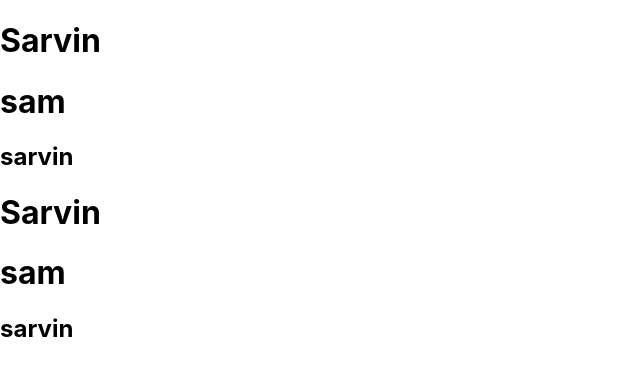
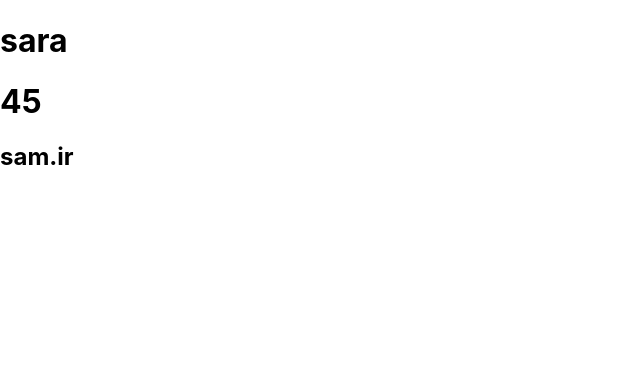
Before and after one commit to mohamadsam9667/react-1, a React (Create React App) app in the folder start-react/: page / in a window 1280 px wide. Shown: the top 376 px of the page, without its empty margins (0-640 px from the left). Built offline with nearby package versions, Linux system fonts and the light colour scheme.

Commit message:
using props in component
استفاده از پراپس در کامپوننت

```diff
--- a/start-react/src/App.js
+++ b/start-react/src/App.js
@@ -4,28 +4,33 @@ import './App.css';
 function App() {
 
 
+  const GetName = (name) => {
+    return name;
+  }
+    // //props
+    // const props={
+    //   name:"sarvin",
+    //   age:34,
+    //   email:ziba;
+    // }
 
-
-const User = () => {
+const User = (props) => {
   return(
     <div>
-      <h1>Sarvin</h1>
-      <h1>sam</h1>
-      <h2>sarvin</h2>
+      <h1>{props.name}</h1>
+      <h1>{props.age}</h1>
+      <h2>{props.email}</h2>
     </div>
   )
 }
 
   return (
     <div>
-      <User></User>
+      <User name="sara" age={45} email="sam.ir" ></User>
       <User></User>
     </div>
   )
 
-  const GetName = () => {
-    return "sarvin";
-  }
 
 }
 
```
